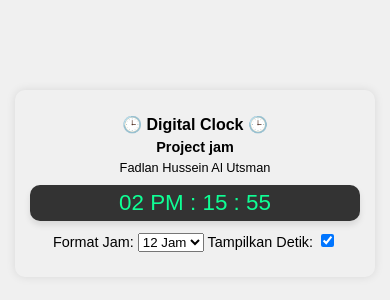
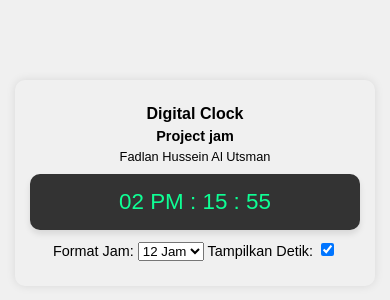
Before and after one commit to FadlanHussein/DigitalClock, a plain HTML site: page index.html in a window 390 px wide. Shown: the part 254-554 px from the top of the page. Drawn offline with Linux system fonts and the light colour scheme.

Commit message:
Responsif ponsel

```diff
--- a/index.html
+++ b/index.html
@@ -8,7 +8,7 @@
   </head>
   <body>
     <div class="container">
-      <h1>🕒 Digital Clock 🕒</h1>
+      <h1>Digital Clock</h1>
       <h4>Project jam</h4>
       <p>Fadlan Hussein Al Utsman</p>
       <div class="clock" id="Clock">
--- a/style.css
+++ b/style.css
@@ -10,7 +10,7 @@ body {
 }
 
 #clock {
-  font-size: 2.5rem;
+  font-size: 1.5rem;
   background-color: #333;
   color: #0fff95;
   padding: 10px 15px;
@@ -107,7 +107,7 @@ body {
   #clock {
     margin-top: 10px;
     font-size: 1.4rem;
-    padding: 5px 5px;
+    padding: 15px 20px;
   }
   .Setting {
     margin-top: 10px;
```
